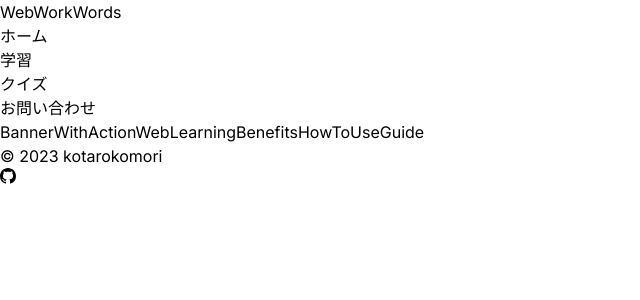
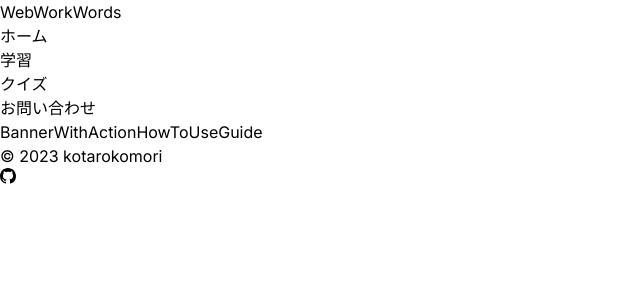
Before and after one commit to kotaro-hub/quiz-app, a Next.js app: page / in a window 1280 px wide. Shown: the top 300 px of the page, without its empty margins (0-640 px from the left). Built offline with nearby package versions, Linux system fonts and the light colour scheme.

Commit message:
WebLearningBenefitsを削除

```diff
--- a/src/app/page.tsx
+++ b/src/app/page.tsx
@@ -1,12 +1,10 @@
 import BannerWithAction from '@/features/Home/BannerWithAction'
-import WebLearningBenefits from '@/features/Home/WebLearningBenefits'
 import HowToUseGuide from '@/features/Home/HowToUseGuide'
 
 const Home = () => {
   return (
     <section>
       <BannerWithAction />
-      <WebLearningBenefits />
       <HowToUseGuide />
     </section>
   )
--- a/src/features/Home/WebLearningBenefits.tsx
+++ /dev/null
@@ -1,5 +0,0 @@
-const WebLearningBenefits = () => {
-  return <>WebLearningBenefits</>
-}
-
-export default WebLearningBenefits
```
